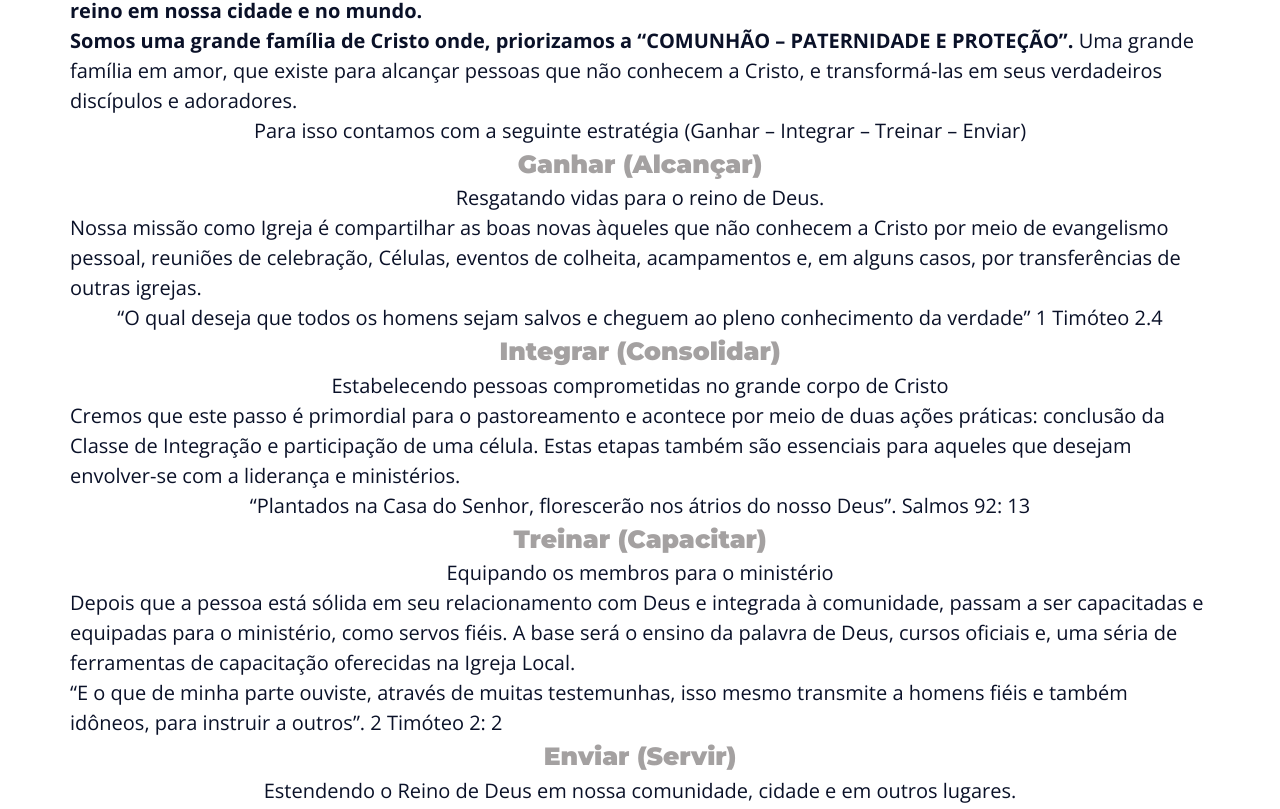
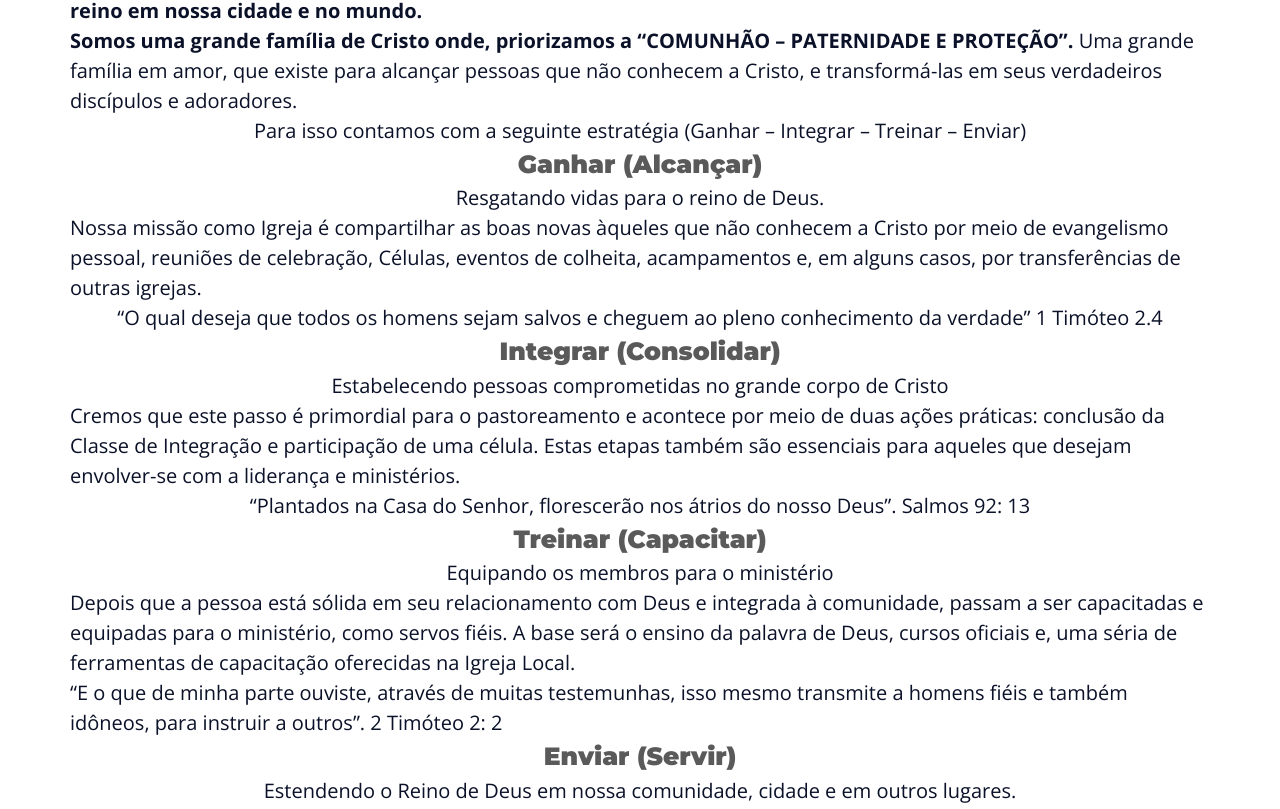
Before and after one commit to evairb/igreja_cvn, a plain HTML site: page index.html in a window 1280 px wide. Shown: the part 2072-2881 px from the top of the page. Drawn offline with nearby package versions, Linux system fonts and the light colour scheme.

Commit message:
alter h6 color

```diff
--- a/assets/css/elements.css
+++ b/assets/css/elements.css
@@ -48,7 +48,7 @@ h5 {
 
 h6 {
   font-size: 2.5rem;
-  color: var(--gray-average);
+  color: var(--gray-average-two);
 
 }
 
```
